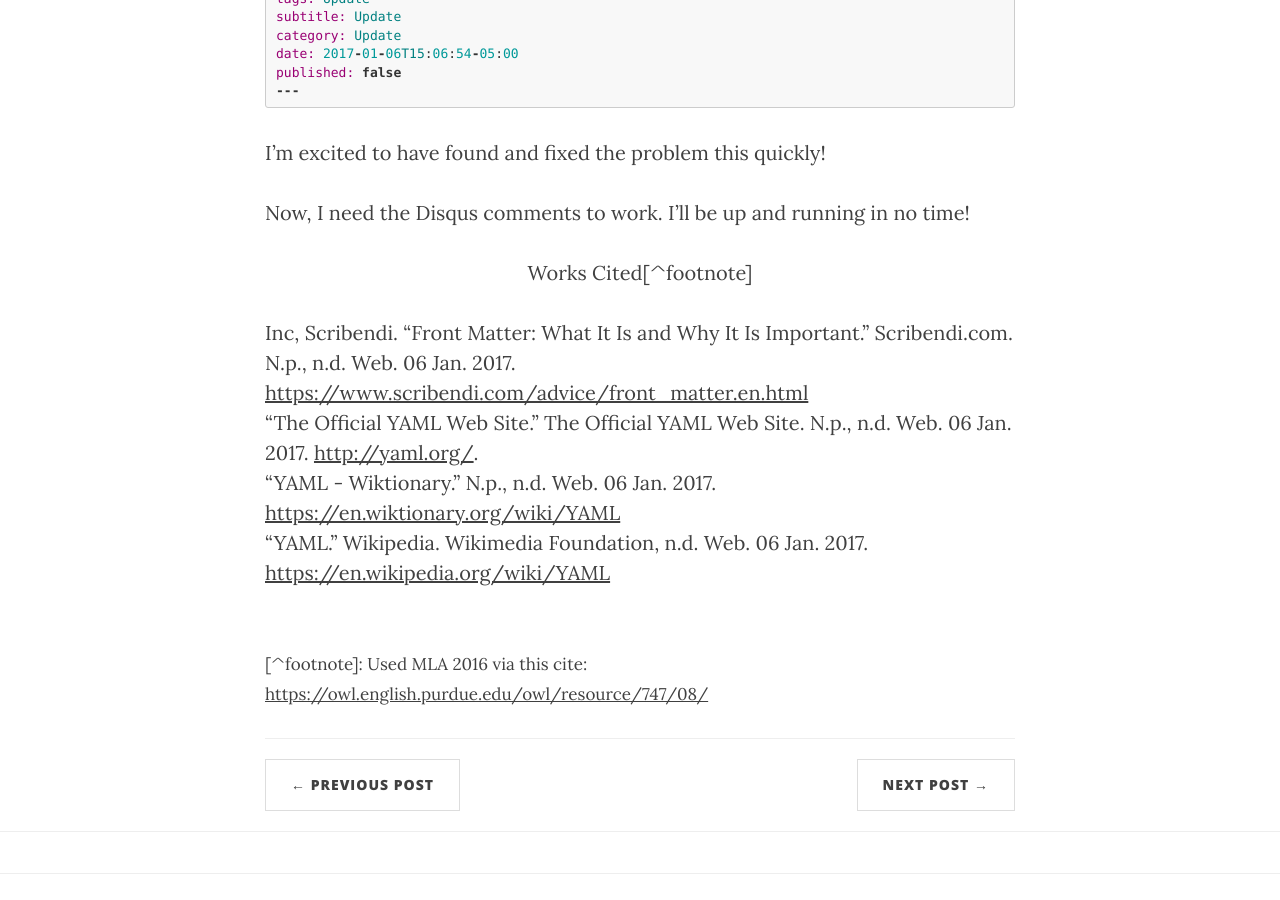
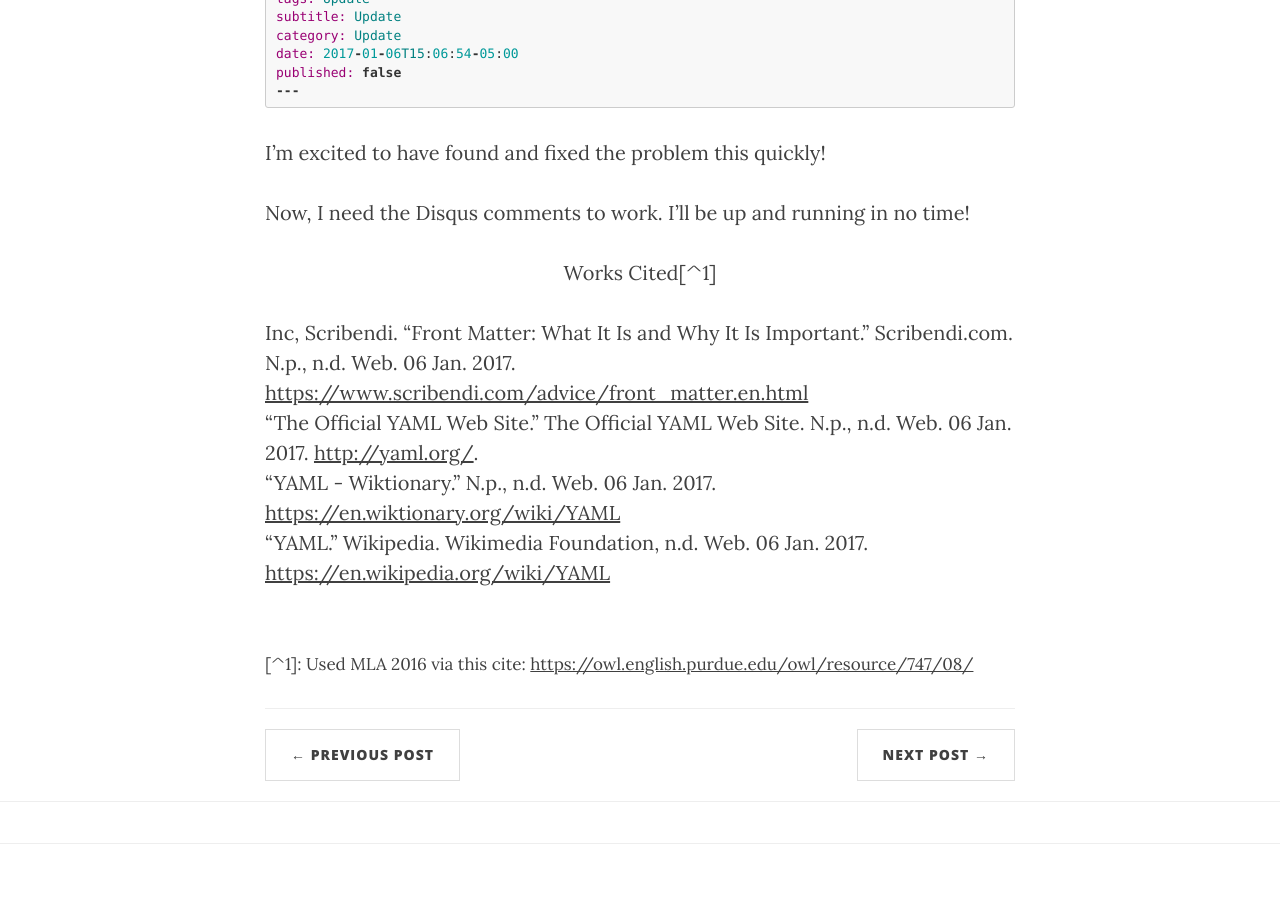
Before and after one commit to maxgrok/maxgrok.github.io_oldversion, a Jekyll site: the page built from _posts/2017-01-06-octopress-YAML-update.markdown, in a window 1280 px wide and 900 px high, scrolled down 2471 px. Built offline with Jekyll 4.4.1, drawn with Linux system fonts in a browser that asks for light colours; nearby versions of some CDN libraries; comment, search, counter and statistics services are not loaded.

Commit message:
Updating YAML post

```diff
--- a/_posts/2017-01-06-octopress-YAML-update.markdown
+++ b/_posts/2017-01-06-octopress-YAML-update.markdown
@@ -83,11 +83,11 @@ I'm excited to have found and fixed the problem this quickly!
 
 Now, I need the Disqus comments to work. I'll be up and running in no time!
 
-<p style="text-align:center;">Works Cited[^footnote]</p>
+<p style="text-align:center;">Works Cited[^1]</p>
 Inc, Scribendi. "Front Matter: What It Is and Why It Is Important." Scribendi.com. N.p., n.d. Web. 06 Jan. 2017. <a href="https://www.scribendi.com/advice/front_matter.en.html">https://www.scribendi.com/advice/front_matter.en.html</a><br>
 "The Official YAML Web Site." The Official YAML Web Site. N.p., n.d. Web. 06 Jan. 2017. <a href="http://yaml.org/">http://yaml.org/</a>.<br>
 "YAML - Wiktionary." N.p., n.d. Web. 06 Jan. 2017. <a href="https://en.wiktionary.org/wiki/YAML">https://en.wiktionary.org/wiki/YAML</a><br>
 "YAML." Wikipedia. Wikimedia Foundation, n.d. Web. 06 Jan. 2017. <a href="https://en.wikipedia.org/wiki/YAML">https://en.wikipedia.org/wiki/YAML</a><br>
 <br>
 <br>
-<small>[^footnote]: Used MLA 2016 via this cite: <a href="https://owl.english.purdue.edu/owl/resource/747/08/">https://owl.english.purdue.edu/owl/resource/747/08/</a></small>
+<small>[^1]: Used MLA 2016 via this cite: <a href="https://owl.english.purdue.edu/owl/resource/747/08/">https://owl.english.purdue.edu/owl/resource/747/08/</a></small>
```
